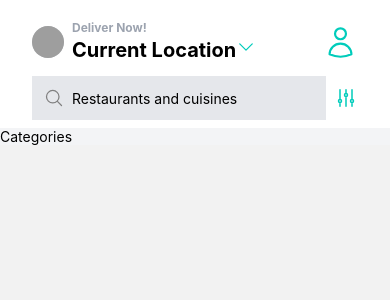
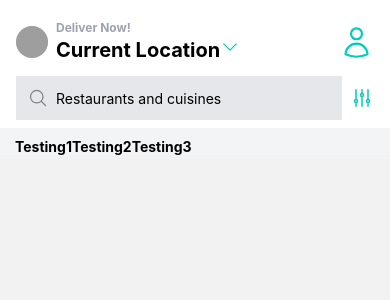
Before and after one commit to t-iffany/food-delivery-clone, a React Native app: screen /Home in a window 390 px wide. Shown: the top 300 px of the page. Built offline with nearby package versions, Linux system fonts and the light colour scheme; grey boxes are pictures that could not be loaded.

Commit message:
Add CategoryCard component. Add Categories to HomeScreen

```diff
--- /dev/null
+++ b/components/CategoryCard.js
@@ -0,0 +1,20 @@
+import { View, Text, TouchableOpacity, Image } from 'react-native';
+import React from 'react';
+
+const CategoryCard = ({ imgUrl, title }) => {
+  return (
+    <TouchableOpacity className="relative mr-2">
+      {/* <Image
+        source={{
+          uri: imgUrl,
+        }}
+        className="h-20 w-20 rounded"
+      /> */}
+      <Text className="absolute bottom-1 left-1 text-white font-bold">
+        {title}
+      </Text>
+    </TouchableOpacity>
+  );
+};
+
+export default CategoryCard;
--- a/components/categories.js
+++ b/components/categories.js
@@ -1,12 +1,33 @@
-import { View, Text } from 'react-native'
+import { View, Text, ScrollView } from 'react-native'
 import React from 'react'
+import CategoryCard from './CategoryCard';
 
 const Categories = () => {
   return (
-    <View>
-      <Text>Categories</Text>
-    </View>
+    <ScrollView
+    contentContainerStyle={{
+      paddingHorizontal: 15,
+      paddingTop: 10,
+    }}
+    horizontal
+    showsHorizontalScrollIndicator={false}
+    >
+      {/* category card */}
+
+      <CategoryCard
+        imgUrl="https://links.papareact.com/gn7"
+        title="Testing1"
+      />
+      <CategoryCard
+        imgUrl="https://links.papareact.com/gn7"
+        title="Testing2"
+      />
+      <CategoryCard
+        imgUrl="https://links.papareact.com/gn7"
+        title="Testing3"
+      />
+    </ScrollView>
   )
-}
+};
 
-export default Categories
+export default Categories;
--- a/screens/HomeScreen.js
+++ b/screens/HomeScreen.js
@@ -7,7 +7,7 @@ import {
   MagnifyingGlassIcon,
   AdjustmentsVerticalIcon,
 } from 'react-native-heroicons/outline';
-import Categories from '../components/categories';
+import Categories from '../components/Categories';
 
 const HomeScreen = () => {
 
@@ -21,9 +21,8 @@ const HomeScreen = () => {
 
   return (
     <SafeAreaView className="bg-white pt-5">
-      {/* <Text className="text-red-500"> */}
         {/* header */}
-        <View className="flex-row pb-3 items-center mx-4 space-x-2 px-4">
+        <View className="flex-row pb-3 items-center mx-4 space-x-2">
           <Image
             source={{
               uri: "https://links.papareact.com/wru"
@@ -45,7 +44,7 @@ const HomeScreen = () => {
         </View>
 
         {/* search bar */}
-        <View className="flex-row items-center space-x-2 pb-2 mx-4 px-4">
+        <View className="flex-row items-center space-x-2 pb-2 mx-4">
           <View className="flex-row flex-1 space-x-2 bg-gray-200 p-3">
             <MagnifyingGlassIcon color="gray" size={20} />
             <TextInput
@@ -56,7 +55,6 @@ const HomeScreen = () => {
 
           <AdjustmentsVerticalIcon color="#00CCBB" />
         </View>
-      {/* </Text> */}
       {/* body */}
       <ScrollView className="bg-gray-100">
         {/* categories section with slider */}
```
